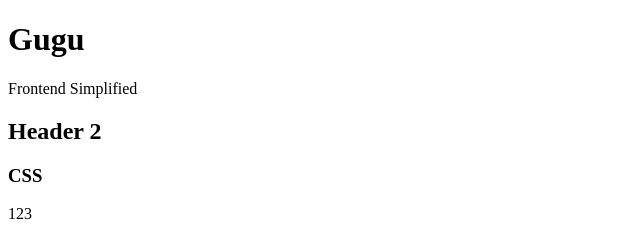
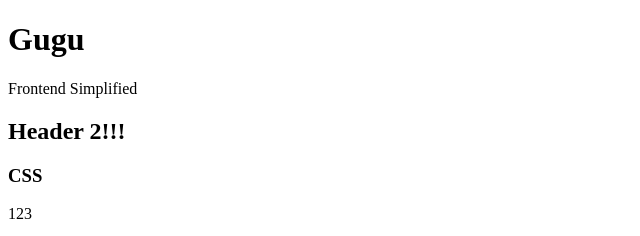
Before and after one commit to GuguButhelezi/first-github-project, a plain HTML site: page index.html in a window 1280 px wide. Shown: the top 236 px of the page, 0-640 px from the left. Drawn offline with Linux system fonts and the light colour scheme.

Commit message:
Emphasized header 2

```diff
--- a/index.html
+++ b/index.html
@@ -9,7 +9,7 @@
 <body>
     <h1>Gugu</h1>
     <p> Frontend Simplified </p>
-    <h2>Header 2</h2>
+    <h2>Header 2!!!</h2>
     <h3>CSS</h3>
     <p>123</p>
     <p>123</p>
```
